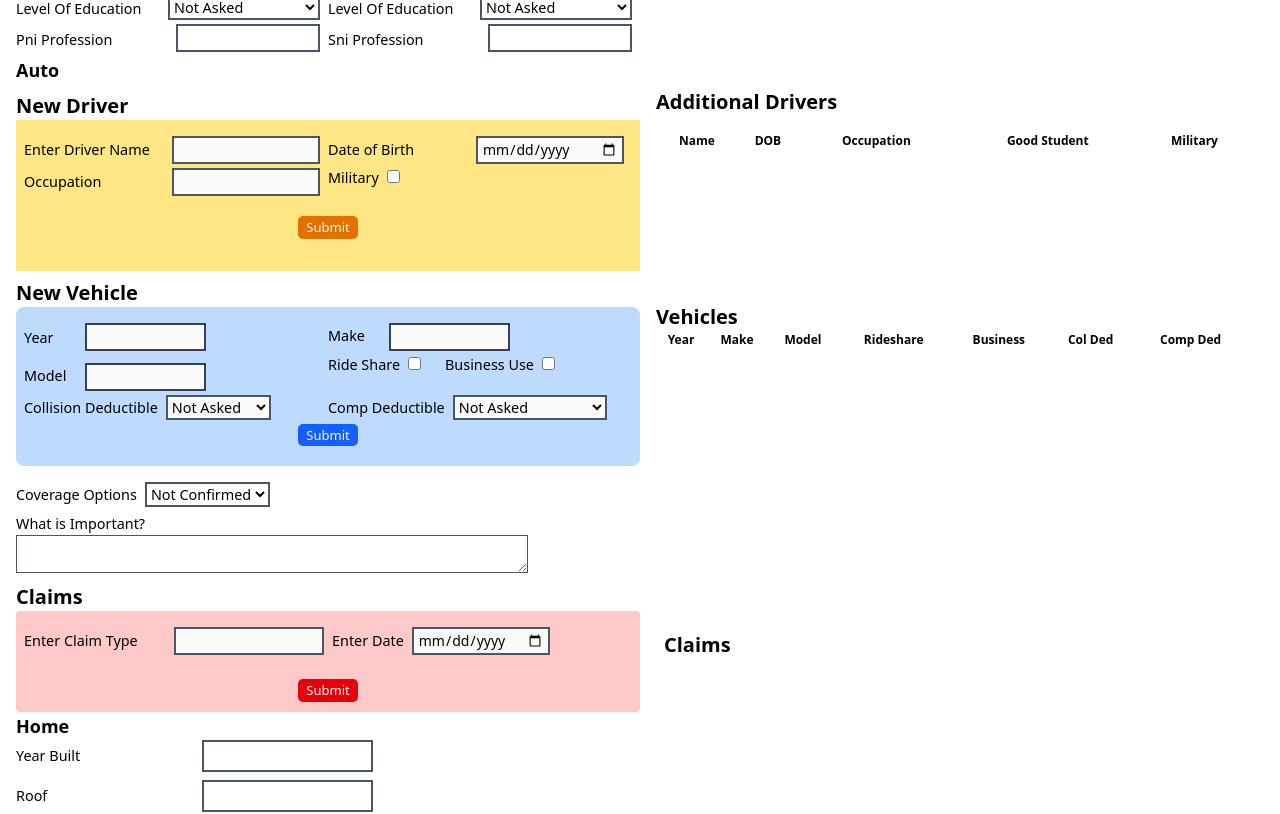
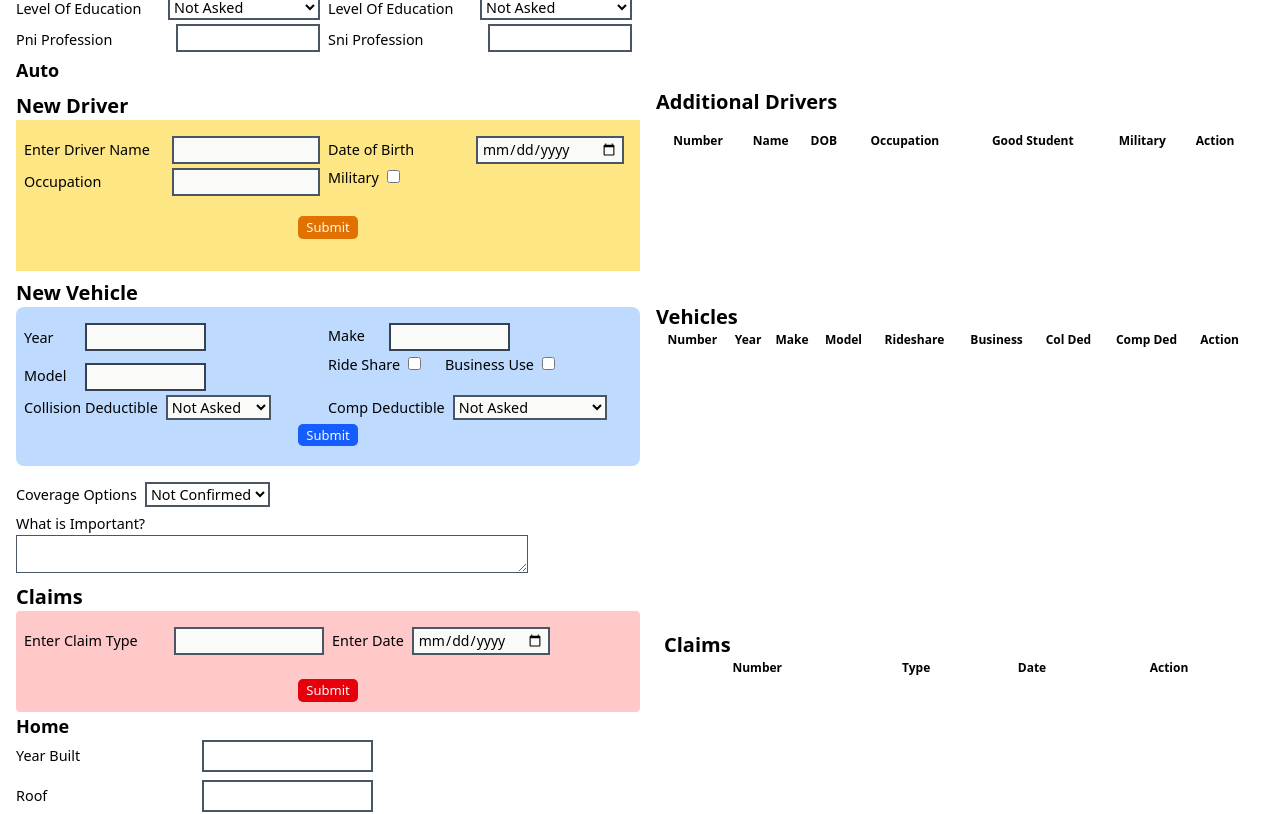
Before and after one commit to Jpatrick6420/propertyandcasualtywebsite, a React (Vite) app: page / in a window 1280 px wide. Shown: the part 414-1228 px from the top of the page. Built offline with nearby package versions, Linux system fonts and the light colour scheme.

Commit message:
reformatted claims tables

```diff
--- a/src/components/ClaimsResultsSection.jsx
+++ b/src/components/ClaimsResultsSection.jsx
@@ -4,11 +4,23 @@ function ClaimsResultsSection({ currentData, label = "Claims" }) {
   return (
     <>
       <ol className="px-4 py-2 space-y-2 font-bold text-xl">{label}</ol>
-      {currentData?.claims?.map((item, i) => (
-        <li key={i} className="pl-6 font-normal text-md">
-          {item.type} {formatDate(item.date)}
-        </li>
-      ))}
+      <table>
+        <thead>
+          <tr>
+            <th></th>
+            <th>Type</th>
+            <th>Date</th>
+          </tr>
+        </thead>
+        <tbody>
+          {currentData?.claims?.map((item, i) => (
+            <tr key={i}>
+              <td>{item.type}</td>
+              <td>{formatDate(item.date)}</td>
+            </tr>
+          ))}
+        </tbody>
+      </table>
     </>
   );
 }
--- a/src/components/VehicleResultsSection.jsx
+++ b/src/components/VehicleResultsSection.jsx
@@ -16,7 +16,7 @@ function VehicleResultsSection({ currentData, setCurrentData }) {
       <table>
         <thead>
           <tr>
-            <th></th>
+            <th>Number</th>
             <th>Year</th>
             <th>Make</th>
             <th>Model</th>
@@ -24,13 +24,13 @@ function VehicleResultsSection({ currentData, setCurrentData }) {
             <th>Business</th>
             <th>Col Ded</th>
             <th>Comp Ded</th>
-            <th></th>
+            <th>Action</th>
           </tr>
         </thead>
         <tbody>
           {currentData.vehicles?.map((item, idx) => (
             <tr key={idx} className="mb-2">
-              <td>{idx + 1})</td>
+              <td>{idx + 1}</td>
               <td>{item.year} </td>
               <td>{item.make}</td>
               <td>{item.model}</td>
--- a/src/features/ClaimsResults.jsx
+++ b/src/features/ClaimsResults.jsx
@@ -14,17 +14,33 @@ function ClaimsResults({ currentData, setCurrentData, type }) {
   return (
     <>
       <h3 className="text-xl font-bold mt-4 ml-2">Claims</h3>
+      <table>
+        <thead>
+          <tr>
+            <th>Number</th>
+            <th>Type</th>
+            <th>Date</th>
+            <th>Action</th>
+          </tr>
+        </thead>
+        <tbody>
           {currentData.claims?.map((item, i) => (
-        <p key={i}>
-          {item.type} {formatDate(item.date)}
+            <tr key={i}>
+              <td>{`${i + 1})`}</td>
+              <td>{item.type}</td>
+              <td>{formatDate(item.date)}</td>
+              <td>
                 <button
                   className="bg-red-600 px-1 py-0.5 text-stone-50 hover:bg-red-800 active:bg-red-600"
                   onClick={(e) => handleDelete(e, i)}
                 >
                   Delete
                 </button>
-        </p>
+              </td>
+            </tr>
           ))}
+        </tbody>
+      </table>
     </>
   );
 }
--- a/src/features/DriversResults.jsx
+++ b/src/features/DriversResults.jsx
@@ -17,20 +17,20 @@ function DriversResults({ currentData, setCurrentData }) {
       <table>
         <thead>
           <tr>
-            <th></th>
+            <th>Number</th>
             <th>Name</th>
             <th>DOB</th>
             <th>Occupation</th>
             <th>Good Student</th>
             <th>Military</th>
-            <th></th>
+            <th>Action</th>
           </tr>
         </thead>
         <tbody>
           {currentData.additionalDrivers &&
             currentData.additionalDrivers?.map((item, i) => (
               <tr key={i}>
-                <td>{i + 1})</td>
+                <td>{i + 1}</td>
                 <td>{item.name} </td>
                 <td>{formatDate(item.dob)}</td>
                 <td>{item.occupation} </td>
```
Lines whose indentation alone changed are shown as unchanged.
